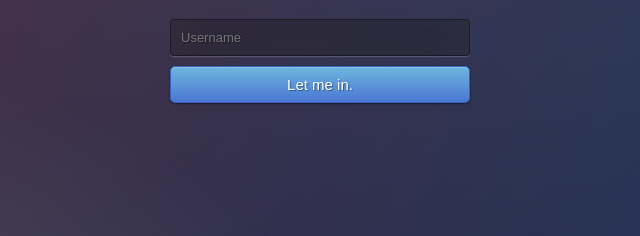
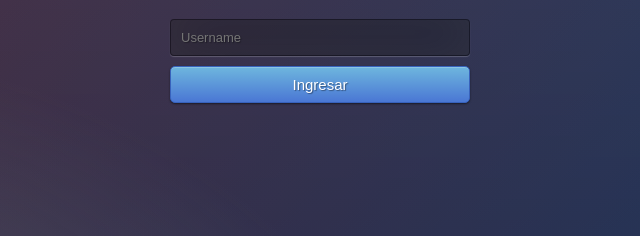
Before and after one commit to JoseMiguez98/phishing-class-vulnerableSite, a website: page public/index.html in a window 1280 px wide. Shown: the part 317-553 px from the top of the page, 320-960 px from the left. Drawn offline with nearby package versions, Linux system fonts and the light colour scheme.

Commit message:
changed submit message

```diff
--- a/public/index.html
+++ b/public/index.html
@@ -11,7 +11,7 @@
     <h1>Identificate</h1>
       <form method="get" action="inputPass.html">
           <input type="text" name="u" placeholder="Username" required="required" />
-          <button type="submit" class="btn btn-primary btn-block btn-large">Let me in.</button>
+          <button type="submit" class="btn btn-primary btn-block btn-large">Ingresar</button>
       </form>
   </div>
 </body>
```
